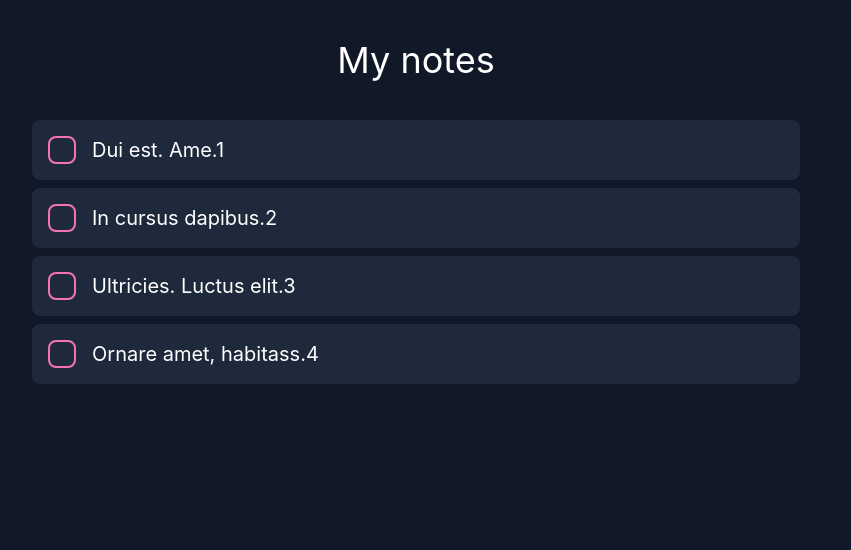
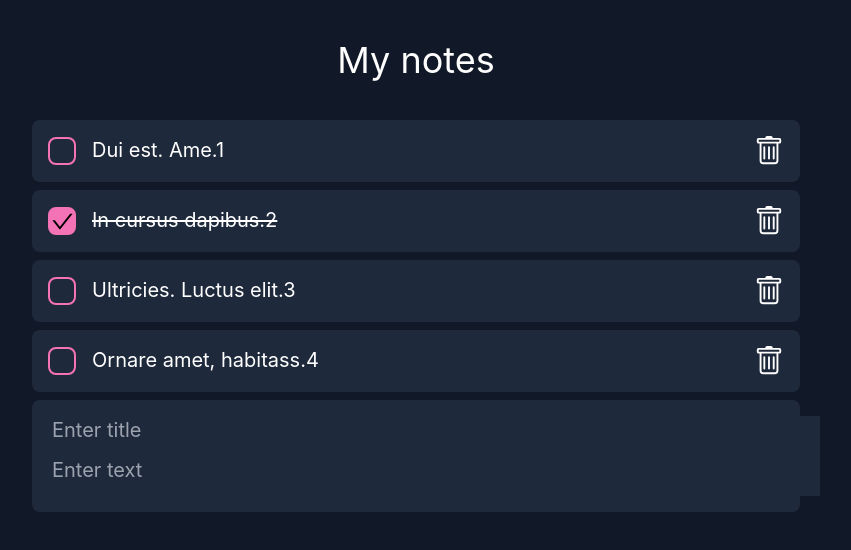
Before and after one commit to MorozovVlad/notes-app, a React (Create React App) app: page /home in a window 1280 px wide. Shown: the top 550 px of the page, without its empty margins (224-1075 px from the left). Built offline with nearby package versions, Linux system fonts and the light colour scheme.

Commit message:
Удаление, чек, добавление новой записи

```diff
--- a/src/components/screens/NotePage/NotePage.jsx
+++ b/src/components/screens/NotePage/NotePage.jsx
@@ -3,28 +3,47 @@ import { useParams } from "react-router-dom";
 import data from "../../../data.js";
 import { Link } from "react-router-dom";
 import { FaArrowLeft, FaArrowRight } from "react-icons/fa";
+import { AiOutlineHome } from "react-icons/ai";
+import cn from "classnames";
 
 const NotePage = () => {
   const { id } = useParams();
+  const leftArrow = Number(id) - 1;
+  const rightArrow = data.length - Number(id);
+  console.log(data[id - 1].isCompleted);
+  console.log(data);
   return (
     <div>
       <div className="bg-gray-900 h-screen text-white  mx-auto">
         <Link to="/home">
-          <p className="w-3/5 text-xl pt-5 mx-auto">home</p>
+          <p className="w-3/5 mx-auto py-3">
+            <AiOutlineHome size={50} />
+          </p>
         </Link>
 
         <div className="w-3/5 mx-auto py-10 text-4xl  flex">
-          {Number(id) - 1 && (
+          {leftArrow ? (
             <Link to={`/note/${[Number(id) - 1]}`}>
               <FaArrowLeft size={50} color="white" />
             </Link>
+          ) : (
+            ""
           )}
 
-          <h1 className="mx-auto">{data[id - 1].title}</h1>
-
-          <Link to={`/note/${[Number(id) + 1]}`}>
-            <FaArrowRight size={50} color="white " />
-          </Link>
+          <h1
+            className={cn("mx-auto", {
+              "line-through": data[id - 1].isCompleted,
+            })}
+          >
+            {data[id - 1].title}
+          </h1>
+          {rightArrow ? (
+            <Link to={`/note/${[Number(id) + 1]}`}>
+              <FaArrowRight size={50} color="white " />
+            </Link>
+          ) : (
+            ""
+          )}
         </div>
         <p className="w-3/5 mx-auto text-xl">{data[id - 1].text}</p>
       </div>
--- a/src/components/screens/home/Home.jsx
+++ b/src/components/screens/home/Home.jsx
@@ -1,14 +1,45 @@
 import React from "react";
 import NoteItem from "./NoteItem";
 import data from "../../../data.js";
+import { useState } from "react";
+import CreateNote from "./item/CreateNote";
 
 const Home = () => {
+  const [_data, setData] = useState(data);
+
+  const changeNote = (id) => {
+    const copy = [..._data];
+    const current = copy.find((t) => t.id === id);
+    current.isCompleted = !current.isCompleted;
+    setData(copy);
+  };
+
+  const removeNote = (id) => setData([..._data].filter((t) => t.id !== id));
+
+  const addNote = (title, text) => {
+    setData([
+      ..._data,
+      {
+        id: _data.at(-1).id + 1,
+        title,
+        text,
+        isCompleted: false,
+      },
+    ]);
+  };
+
   return (
     <div className="bg-gray-900 h-screen text-white  mx-auto">
       <h1 className="text-center py-10 text-4xl">My notes</h1>
-      {data.map((note) => (
-        <NoteItem key={note.id} note={note} />
+      {_data.map((note) => (
+        <NoteItem
+          key={note.id}
+          note={note}
+          changeNote={changeNote}
+          removeNote={removeNote}
+        />
       ))}
+      <CreateNote addNote={addNote} />
     </div>
   );
 };
--- a/src/components/screens/home/NoteItem.jsx
+++ b/src/components/screens/home/NoteItem.jsx
@@ -1,15 +1,30 @@
 import React from "react";
 import Check from "./item/Check";
 import { Link } from "react-router-dom";
+// import data from "../../../data.js";
+import cn from "classnames";
+import { BsTrash } from "react-icons/bs";
 
-const NoteItem = ({ note }) => {
+const NoteItem = ({ note, changeNote, removeNote }) => {
   return (
-    <Link to={`/note/${note.id}`}>
-      <div className="w-3/5 mx-auto bg-slate-800 text-xl mb-2 flex content-center py-4 rounded-lg cursor-pointer">
-        <Check />
+    <div className="w-3/5 mx-auto bg-slate-800 text-xl mb-2 flex content-center py-4 rounded-lg cursor-pointer">
+      <button onClick={() => changeNote(note.id)}>
+        <Check isCompleted={note.isCompleted} />
+      </button>
+
+      <Link
+        to={`/note/${note.id}`}
+        note={note}
+        className={cn("", {
+          "line-through": note.isCompleted,
+        })}
+      >
         {note.title}
-      </div>
-    </Link>
+      </Link>
+      <button className="ml-auto mr-4" onClick={() => removeNote(note.id)}>
+        <BsTrash size={30} />
+      </button>
+    </div>
   );
 };
 
--- a/src/components/screens/home/item/Check.jsx
+++ b/src/components/screens/home/item/Check.jsx
@@ -1,10 +1,15 @@
 import React from "react";
-import { BsCheck2Circle } from "react-icons/bs";
+import { AiOutlineCheck } from "react-icons/ai";
+import cn from "classnames";
 
 const Check = ({ isCompleted }) => {
   return (
-    <div className="border-2 rounded-lg border-pink-400 w-7 h-7 mx-4">
-      {isCompleted && <BsCheck2Circle size={30} />}
+    <div
+      className={cn("border-2 rounded-lg border-pink-400 w-7 h-7 mx-4", {
+        "bg-pink-400": isCompleted,
+      })}
+    >
+      {isCompleted && <AiOutlineCheck size={25} color="black" />}
     </div>
   );
 };
--- /dev/null
+++ b/src/components/screens/home/item/CreateNote.jsx
@@ -0,0 +1,30 @@
+import React from "react";
+import { useState } from "react";
+
+const CreateNote = ({ addNote }) => {
+  const [title, setTitle] = useState("");
+  const [text, setText] = useState("");
+
+  return (
+    <div className="w-3/5 mx-auto bg-slate-800 text-xl mb-2 content-center py-4 rounded-lg cursor-pointer">
+      <input
+        className="bg-slate-800 border-none w-full mx-5 outline-none"
+        type="text"
+        onChange={(e) => setTitle(e.target.value)}
+        value={title}
+        onKeyPress={(e) => e.key === "Enter" && addNote(title)}
+        placeholder="Enter title"
+      />
+      <input
+        className="bg-slate-800 border-none w-full mx-5 outline-none py-3"
+        type="text"
+        onChange={(e) => setText(e.target.value)}
+        value={text}
+        onKeyPress={(e) => e.key === "Enter" && addNote(text)}
+        placeholder="Enter text"
+      />
+    </div>
+  );
+};
+
+export default CreateNote;
--- /dev/null
+++ b/src/components/screens/home/item/RemoveIcon.jsx
@@ -0,0 +1,12 @@
+import React from "react";
+import { BsTrash } from "react-icons/bs";
+
+const RemoveIcon = () => {
+  return (
+    <div>
+      <BsTrash />
+    </div>
+  );
+};
+
+export default RemoveIcon;
--- a/src/data.js
+++ b/src/data.js
@@ -8,7 +8,7 @@ const data = [
   {
     id: 2,
     title: "In cursus dapibus.2",
-    isCompleted: false,
+    isCompleted: true,
     text: "In quam, amet, sit in morbi elit. Hac integer amet, sapien lorem platea pulvinar lacinia mattis eleifend non et. Orci, lorem cursus et sit tortor, lacinia augue non sit dictum faucibus. Justo molestie lectus cursus malesuada in luctus vitae mattis leo, hac eleifend nisi vitae interdum tortor, efficitur leo, ornare in pellentesque nisi et non habitasse amet, nec dictum eleifend ex. Platea lorem malesuada nisi dolor velit orci, et in nunc nunc non mattis justo quam, libero, amet, leo, venenatis nisi sed libero, et. Pulvinar consectetur amet, vulputate ornare augue vel arcu lectus quam, integer lorem arcu adipiscing velit nec ipsum eleifend venenatis in quis, adipiscing pellentesque urna quis, mattis platea non et. Molestie platea orci, id id efficitur tempus et pulvinar nulla mollis morbi integer faucibus. Velit nulla quis, sed ipsum nulla non pulvinar ornare quam, ipsum arcu nunc arcu in amet, in nec imperdiet nec sit sed si.",
   },
   {
```
